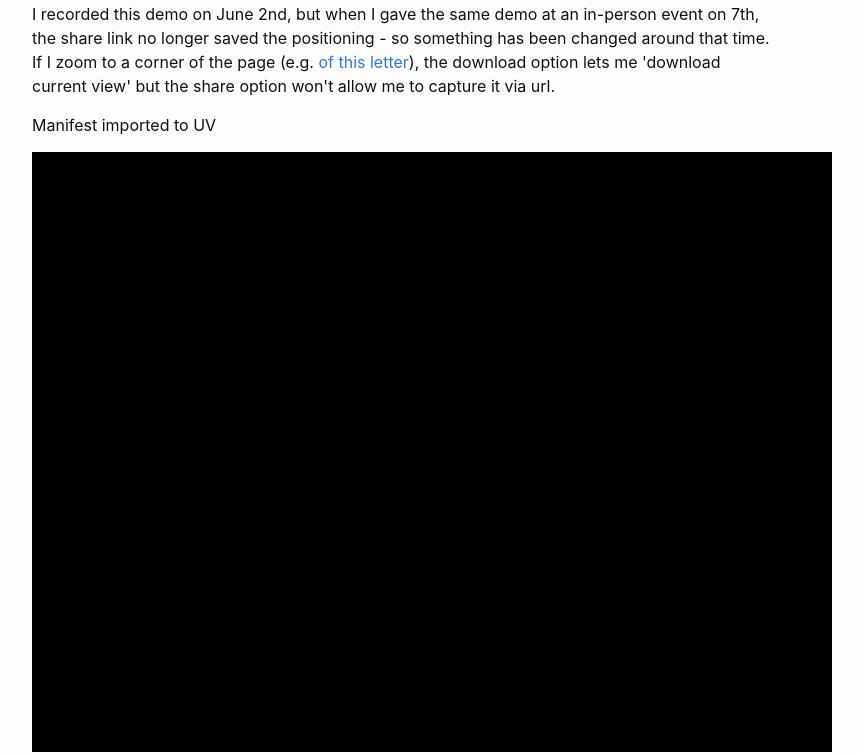
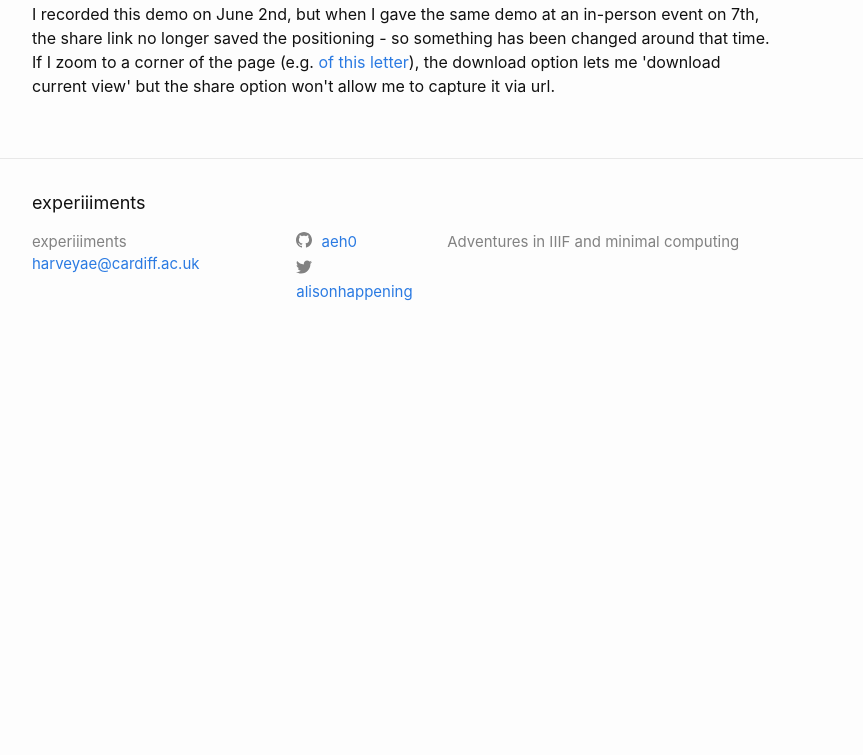
Before and after one commit to aeh0/experiiiments, a Jekyll site: the page built from _posts/2022-08-03-embedding-universal-viewer.html, in a window 1280 px wide and 900 px high, scrolled down 2867 px, cut to the strip 145-900 px from the top of the window. Shown: the whole strip, without its empty margins (238-1101 px from the left). Built offline with Jekyll 4.4.1, drawn with Linux system fonts in a browser that asks for light colours; a script that is not in the unit is left out; after the commit the page ends 3375 px from its top, so only the background shows below that.

Commit message:
Update post

```diff
--- a/_posts/2022-08-03-embedding-universal-viewer.html
+++ b/_posts/2022-08-03-embedding-universal-viewer.html
@@ -23,5 +23,3 @@ Embedding at custom (1000x800) - widening the embedded object doesn't resolve th
 <p>In this example from the <a href="https://viewer.library.wales/4717412#?c=&m=&s=&cv=11&manifest=https%3A%2F%2Fdamsssl.llgc.org.uk%2Fiiif%2F2.0%2F4717412%2Fmanifest.json&xywh=1819%2C978%2C1150%2C871">National Library of Wales</a>, the xywh values in the url are responsive - allowing the url to capture and save a particular section and zoom level of an image, and re-use it elsewhere.</p>
 <p>Being able to capture a section of an image using its url is something I demonstrated during a presentation earlier this year (at 17 minutes in)</p> <iframe width="560" height="315" src="https://www.youtube.com/embed/ywI3tkFO-ts" title="YouTube video player" frameborder="0" allow="accelerometer; autoplay; clipboard-write; encrypted-media; gyroscope; picture-in-picture" allowfullscreen></iframe>
 <p>I recorded this demo on June 2nd, but when I gave the same demo at an in-person event on 7th, the share link no longer saved the positioning - so something has been changed around that time. If I zoom to a corner of the page (e.g. <a href="https://librarysearch.cardiff.ac.uk/view/UniversalViewer/44WHELF_CAR/12206137520002420">of this letter</a>), the download option lets me 'download current view' but the share option won't allow me to capture it via url.</p>
-<p>Manifest imported to UV</p>
-<div class="uv" data-locale="en-GB:English (GB),cy-GB:Cymraeg" data-config="/config.json" data-uri="https://librarysearch.cardiff.ac.uk/view/iiif/presentation/44WHELF_CAR/12206137400002420/manifest?iiifVersion=2" data-collectionindex="0" data-manifestindex="0" data-sequenceindex="0" data-canvasindex="0" data-xywh="619,484,2859,1185" data-rotation="0" style="width:800px; height:600px; background-color: #000"></div><script type="text/javascript" id="embedUV" src="https://universalviewer.io/vendor/uv/lib/embed.js"></script><script type="text/javascript">/* wordpress fix */</script>
```
